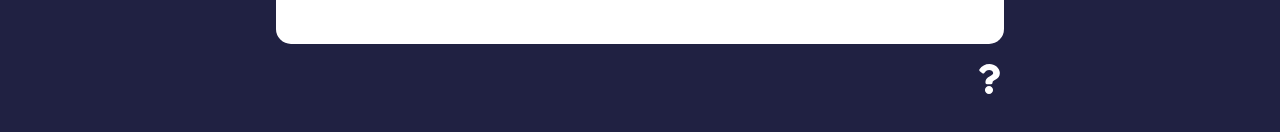
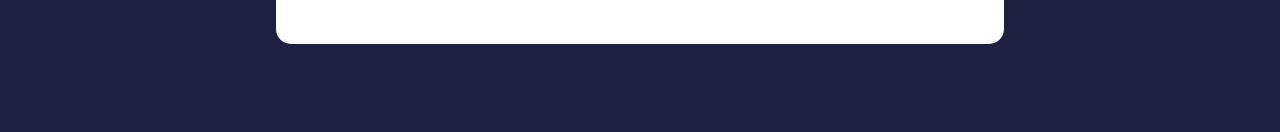
Before and after one commit to Harry-Leepz/feedback, a React (Create React App) app: page /about in a window 1280 px wide. Shown: the part 264-396 px from the top of the page. Built offline with nearby package versions, Linux system fonts and the light colour scheme.

Commit message:
Update app.js

```diff
--- a/src/App.js
+++ b/src/App.js
@@ -44,12 +44,12 @@ function App() {
                     data={feedback}
                     onDeleteItem={deleteItemHandler}
                   />
+                  <AboutIconLink />
                 </>
               }
             ></Route>
             <Route path='/about' element={<About />} />
           </Routes>
-          <AboutIconLink />
         </div>
       </Router>
     </div>
```
